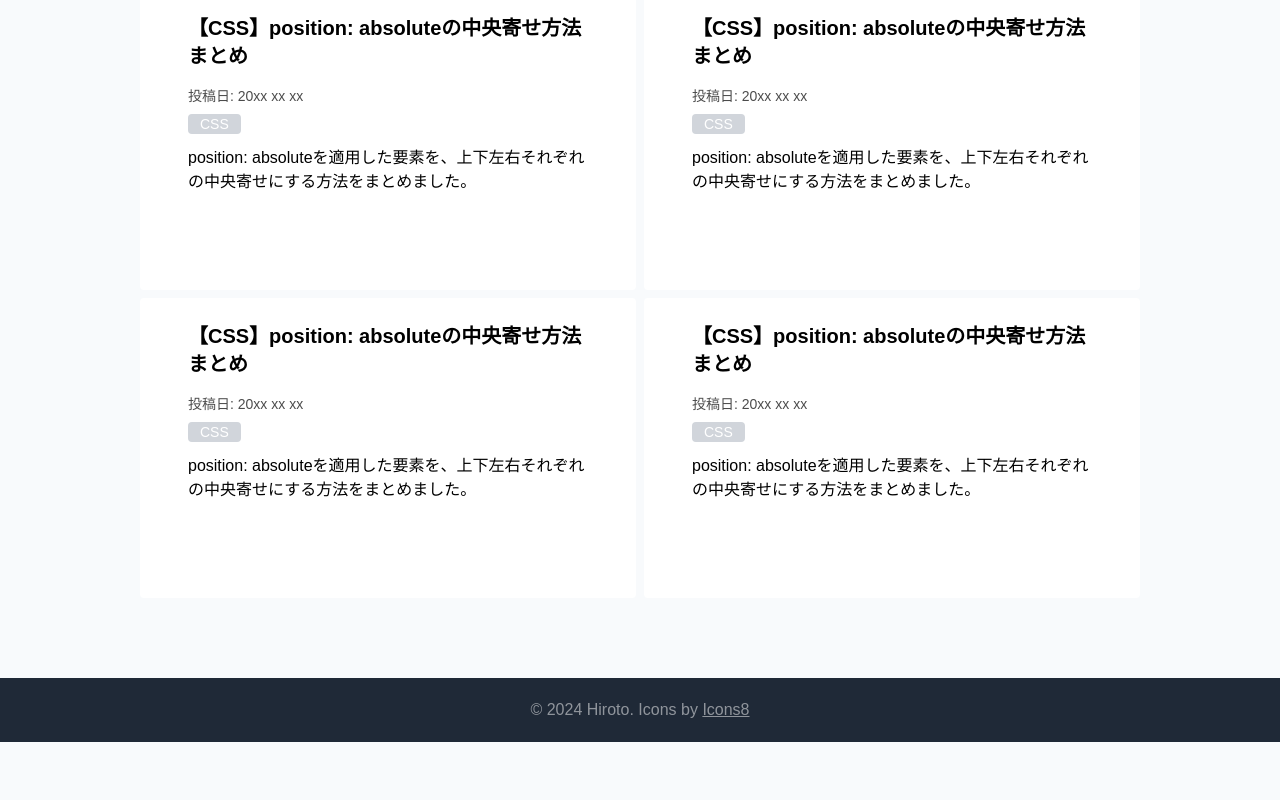
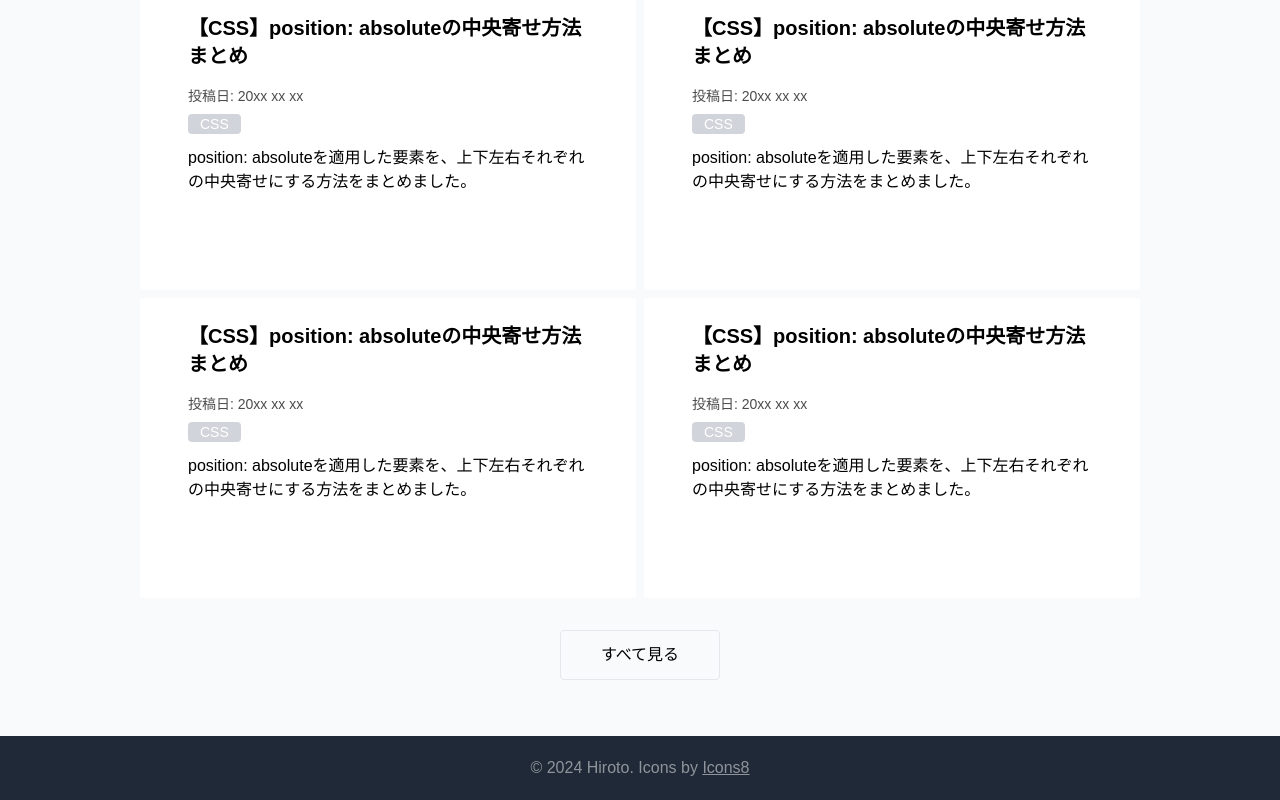
Before and after one commit to Kdaito/hiroto-blog, a Next.js app: page / in a window 1280 px wide. Shown: the part 963-1763 px from the top of the page. Before the commit the page ends 1705 px from the top, so only its background shows below. Built offline with nearby package versions, Linux system fonts and the light colour scheme; a web font is replaced by a local one.

Commit message:
fix: 各ページの導線整備

```diff
--- /dev/null
+++ b/src/ui/components/client-back-button.tsx
@@ -0,0 +1,18 @@
+"use client";
+
+import { useRouter } from "next/navigation";
+
+const ClientBackButton: React.FC = () => {
+  const router = useRouter();
+
+  return (
+    <button
+      className="text-sm border rounded px-12 py-2 hover:bg-black hover:text-white hover:border-none duration-200"
+      onClick={() => router.back()}
+    >
+      戻る
+    </button>
+  );
+};
+
+export default ClientBackButton;
--- a/src/ui/components/top-container.tsx
+++ b/src/ui/components/top-container.tsx
@@ -2,6 +2,7 @@
 
 import { useEffect, useRef } from "react";
 import Footer from "./footer";
+import Link from "next/link";
 
 export default function TopContainer({
   children,
@@ -36,7 +37,15 @@ export default function TopContainer({
         <div className="absolute left-0 right-0 mx-auto w-[400px] h-[100px] bg-[#000] top-[-100px] flex items-center justify-center rounded-t-xl">
           <h1 className="text-white text-2xl font-bold">Hiroto Blog.</h1>
         </div>
-        <div className="py-20">{children}</div>
+        <div className="pt-20">{children}</div>
+        <div className="flex justify-center pt-8 pb-14">
+          <Link
+            href="/blog/1"
+            className="border rounded px-10 py-3 hover:bg-black hover:text-white hover:border-none duration-200"
+          >
+            すべて見る
+          </Link>
+        </div>
       </div>
       <Footer />
     </div>
--- a/src/ui/pages/detail.tsx
+++ b/src/ui/pages/detail.tsx
@@ -1,10 +1,14 @@
 import { postDetail } from "@/mock/post-detail";
 import RichTextRenderer from "../components/rich-text-renderer";
+import ClientBackButton from "../components/client-back-button";
 
 const Detail: React.FC = () => {
   return (
-    <div >
+    <div>
       <RichTextRenderer content={postDetail} />
+      <div className="flex justify-center pt-8 pb-12">
+        <ClientBackButton />
+      </div>
     </div>
   );
 };
```
